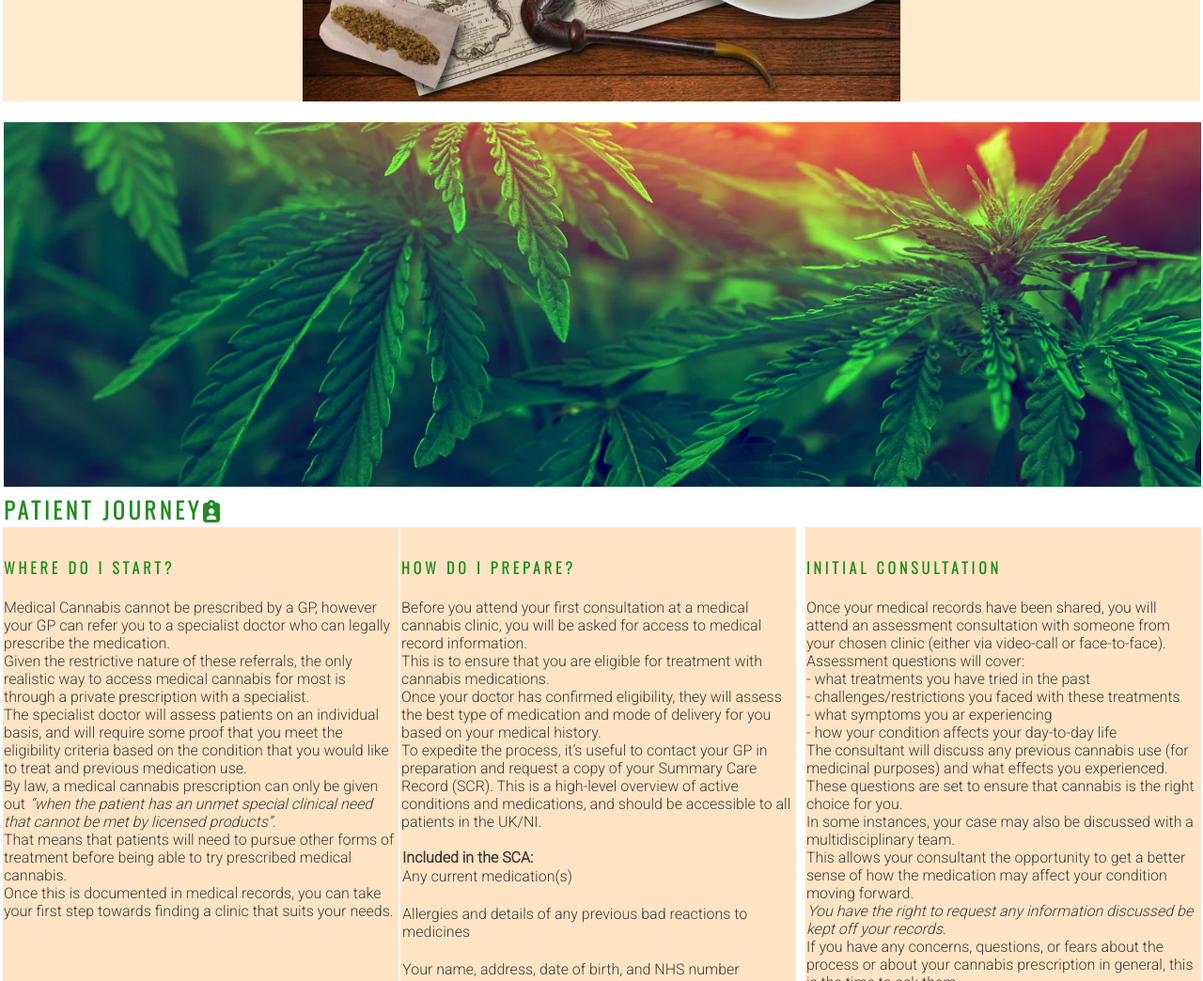
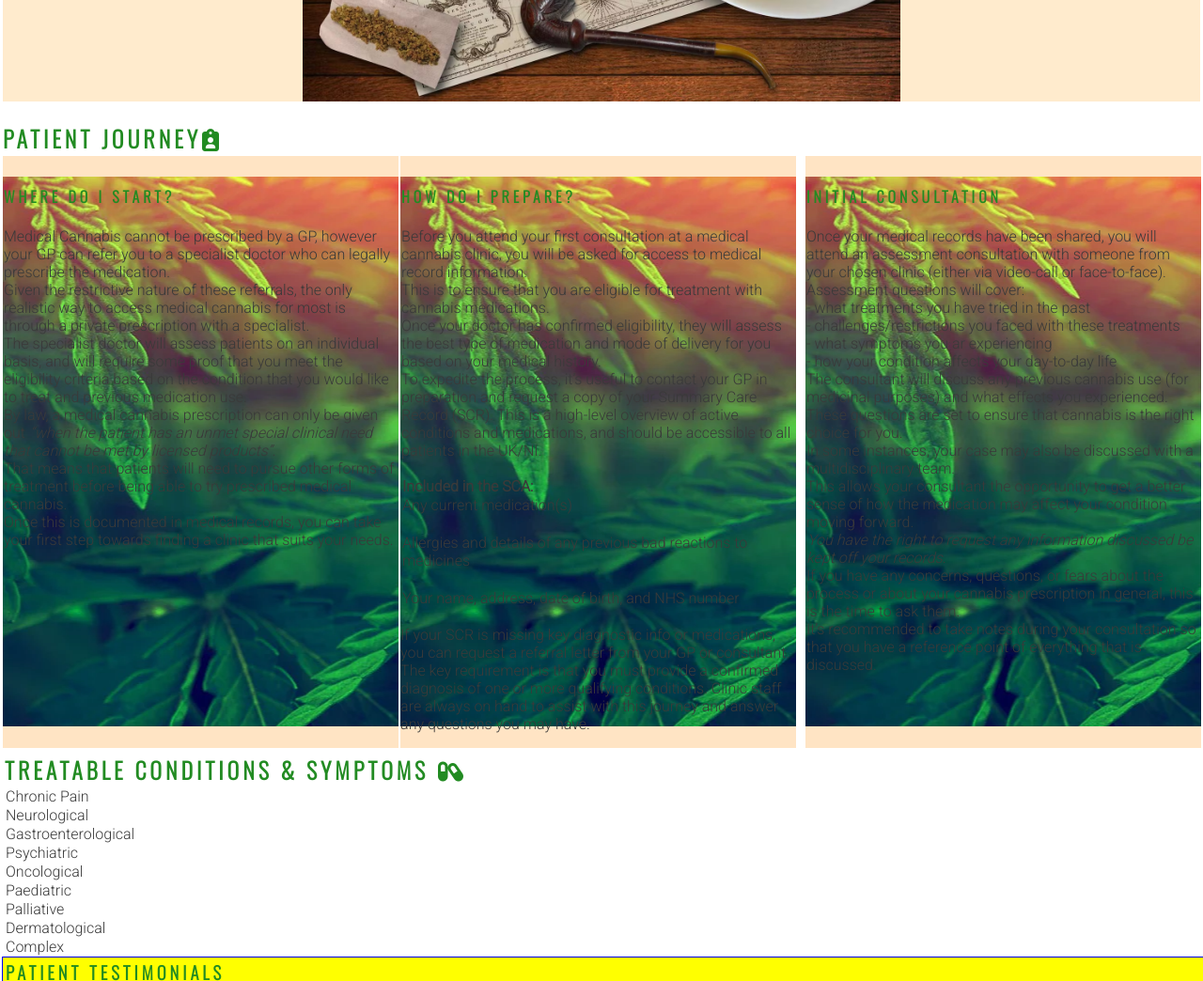
Before and after one commit to Dmp-86/CannaMed, a plain HTML site: page index.html in a window 1280 px wide. Shown: the part 1180-2224 px from the top of the page at 94% size. Drawn offline with nearby package versions, Linux system fonts and the light colour scheme.

Commit message:
Apply background image to patient journey info

```diff
--- a/assets/css/style.css
+++ b/assets/css/style.css
@@ -130,6 +130,13 @@ footer {
 
 /* patient journey styling */
 
+.steps{
+    height: 600px;
+    width: 100%;
+    background:white url('../images/CBDBanner-1.webp') no-repeat center center;
+
+
+}
 .steps li{
     list-style-type: none;
 }
@@ -141,7 +148,6 @@ footer {
     display: block;
     margin-left: auto;
     margin-right: auto;
-    background-image: ('../images/CBDBanner-1.webp') no-repeat center center;
     background-color: bisque ;
 
 }
--- a/index.html
+++ b/index.html
@@ -52,19 +52,20 @@
         </div>
     </section>
     <section id="patient-journey">
-        <div id="cover-text"><img src="../assets/images/CBDBanner-1.webp" alt="test" width="100%">
-        <h2>Patient Journey<i class="fa-solid fa-clipboard-user"></i></h2></div>
+        <div id="cover-text"></div>
+            <h2>Patient Journey<i class="fa-solid fa-clipboard-user"></i></h2>
         <div id="starting" class="steps">
             <h4>Where do I start?</h4><br>
-            <p>Medical Cannabis cannot be prescribed by a GP, however your GP can refer you to a specialist doctor who can legally prescribe the medication. <br>
+                <p>Medical Cannabis cannot be prescribed by a GP, however your GP can refer you to a specialist doctor who can legally prescribe the medication. <br>
             Given the restrictive nature of these referrals, the only realistic way to access medical cannabis for most is through a private prescription with a specialist. <br>
             The specialist doctor will assess patients on an individual basis, and will require some proof that you meet the eligibility criteria based on the condition that you would like to treat and previous medication use. <br>
             By law, a medical cannabis prescription can only be given out <em>“when the patient has an unmet special clinical need that cannot be met by licensed products”.</em><br>                That means that patients will need to pursue other forms of treatment before being able to try prescribed medical cannabis. <br>
             Once this is documented in medical records, you can take your first step towards finding a clinic that suits your needs. </p>
-         </div>
+        </div>
 
-       <div id="preparing" class="steps"><h4>How do I prepare?</h4><br>
-            <p>Before you attend your first consultation at a medical cannabis clinic, you will be asked for access to medical record information. <br>
+       <div id="preparing" class="steps">
+            <h4>How do I prepare?</h4><br>
+                <p>Before you attend your first consultation at a medical cannabis clinic, you will be asked for access to medical record information. <br>
             This is to ensure that you are eligible for treatment with cannabis medications. <br>
             Once your doctor has confirmed eligibility, they will assess the best type of medication and mode of delivery for you based on your medical history. <br>
             To expedite the process, it’s useful to contact your GP in preparation and request a copy of your Summary Care Record (SCR). This is a high-level overview of active conditions and medications, and should be accessible to all patients in the UK/NI.
@@ -98,6 +99,7 @@
             It’s recommended to take notes during your consultation so that you have a reference point of everything that is discussed.
         </p>
         </div>
+    </div>
     </section>
     <section>
         <div id="treatable-cond">
```
